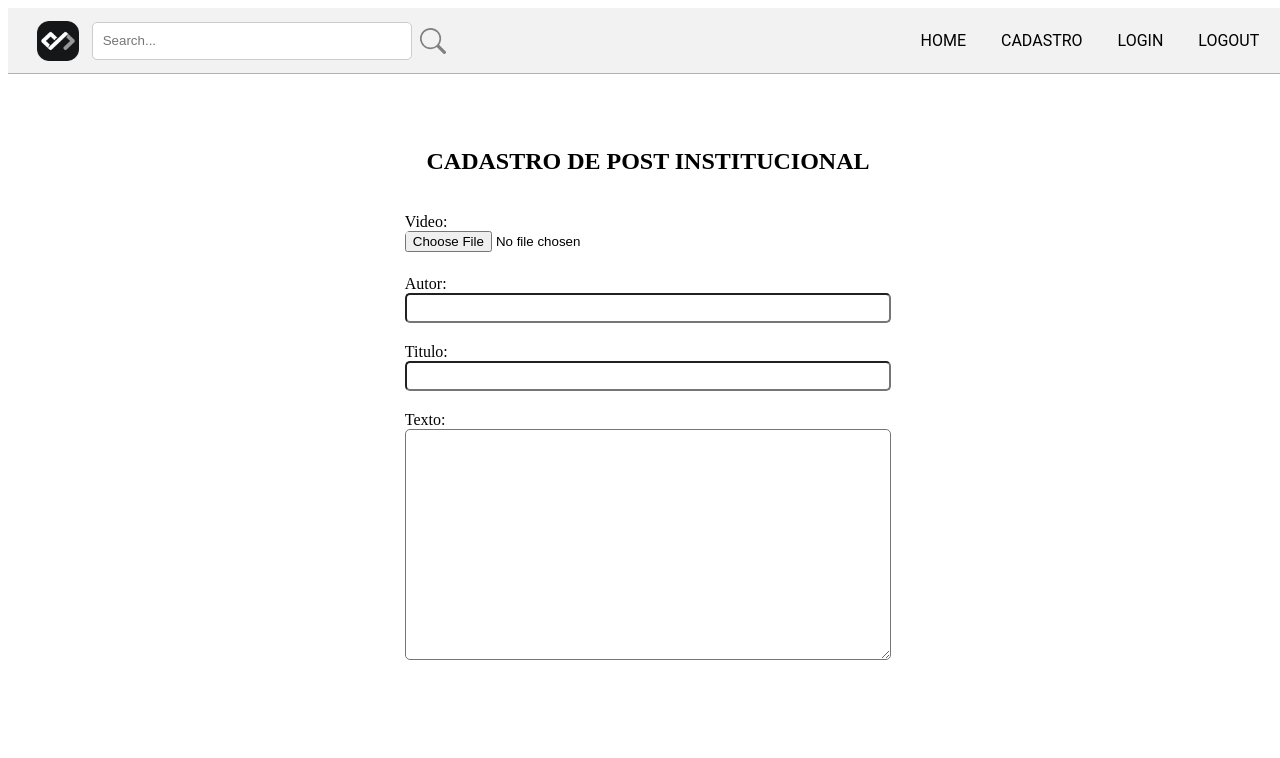
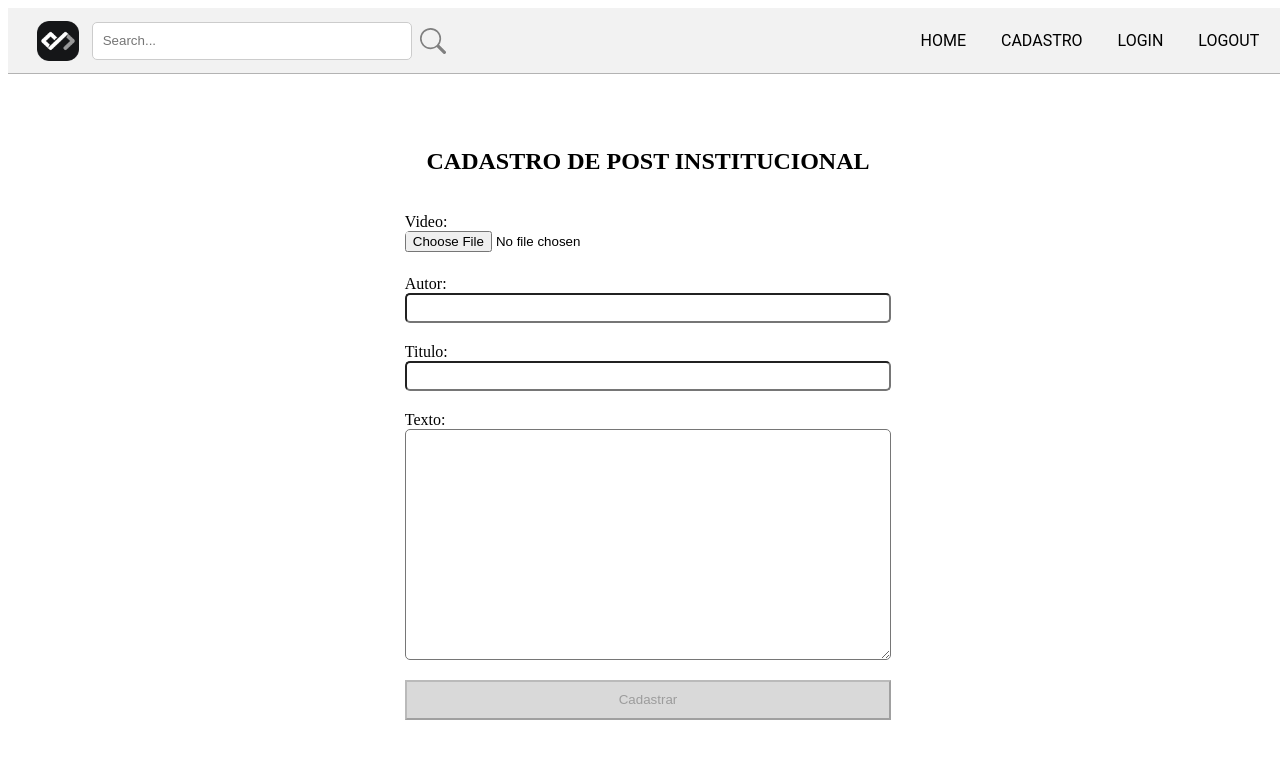
Before and after one commit to GustavoFSProg/freela-blog-web, a React (Vite) app: page /register in a window 1280 px wide. Shown: the top 758 px of the page. Built offline with nearby package versions, Linux system fonts and the light colour scheme.

Commit message:
disabled buttons

```diff
--- a/src/App.jsx
+++ b/src/App.jsx
@@ -144,9 +144,9 @@ function App() {
             id="comm"
             onChange={(e) => setComm(e.target.value)}
           ></textarea>
-          {/* <button type="submit" style={{ background: '#d9d9d9', height: '40px' }}>
+          <button disabled={true} type="submit" style={{ background: '#d9d9d9', height: '40px' }}>
             Enviar
-          </button> */}
+          </button>
 
           {/* <button type="text" disabled={true} style={{ background: '#d9d9d9' }}>
             Enviar
--- a/src/Register.jsx
+++ b/src/Register.jsx
@@ -105,9 +105,9 @@ function Register() {
             value={text}
             onChange={(e) => setText(e.target.value)}
           ></textarea>
-          {/* <button type="submit" style={{ background: '#d9d9d9', height: '40px' }}>
+          <button disabled={true} type="submit" style={{ background: '#d9d9d9', height: '40px' }}>
             Cadastrar
-          </button> */}
+          </button>
         </form>
       </div>
     </div>
```
